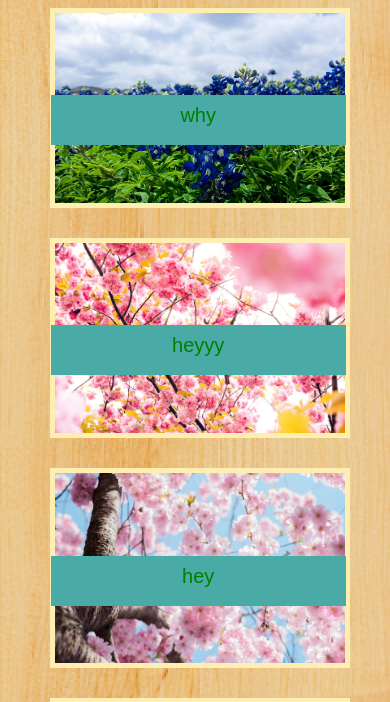
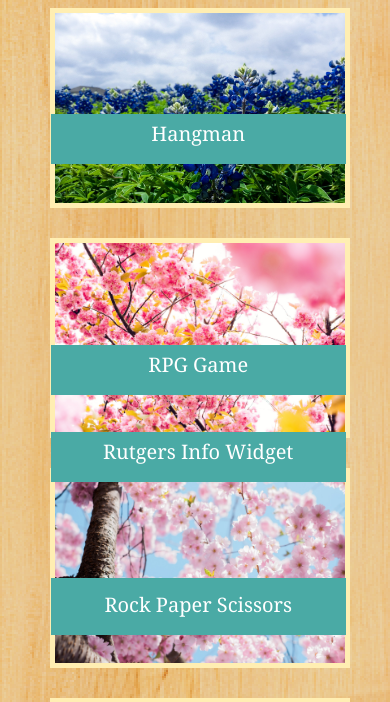
Before and after one commit to danime22/Responsive-Portfolio, a plain HTML site: page portfolio.html in a window 390 px wide. Shown: the part 322-1024 px from the top of the page. Drawn offline with Linux system fonts and the light colour scheme.

Commit message:
responsive

```diff
--- a/assets/css/style.css
+++ b/assets/css/style.css
@@ -200,43 +200,42 @@
 
 
 
-.pp, .pp2{
+.pp, .pp1{
    background-color:#4aaaa5;
-    color: green;
+    color:white;
     position: absolute;
     top: 417px;
-    /* text-align: center; */
-    /* padding: 10px; */
-    /* bottom: 0px; */
-    /* top: 210px; */
     width: 295px;
     height: 50px;
     margin-left: 0.7px;
     text-align: center;
+    font-family: Georgia, 'Times New Roman', Times, serif;
 
 
 }
 
-.ppp, .ppp3 {
+.ppp, .ppp1{
      background-color:#4aaaa5;
-    color: green;
+    color: white;
     position: absolute;
     top: 647px;
     width: 295px;
     height: 50px;
     margin-left: 0.7px;
     text-align: center;
+    font-family: Georgia, 'Times New Roman', Times, serif;
 }
 
-.pppp, .pppp4 {
+.pppp, .pppp1 {
      background-color:#4aaaa5;
-    color: green;
+    color: white;
     position: absolute;
     top: 878px;
     width: 295px;
     height: 50px;
     margin-left: 0.7px;
     text-align: center;
+    font-family: Georgia, 'Times New Roman', Times, serif;
 }
 
 .content{
@@ -244,7 +243,13 @@
  height: 200px;
  border: 5px solid #FFEEB2;
  margin: 15px 0px;
+ transition: all 1s;
+ /* position: relative; */
 
+}
+
+.content:hover {
+    transform: scale(2);
 }
 .column {
   float: left;
@@ -253,6 +258,9 @@
   margin:15px 30px;
   height: 200px;
   width:260px;
+  /* overflow: auto; */
+  /* position: relative; */
+
 
 
 
@@ -298,58 +306,29 @@
        width: 100%;
    }
 
- }
-
- @media only screen and (min-width:980px) {
-     .pp2{
-   /* background-color:#4aaaa5;
-    color: green;
-    position: absolute; */
-    top: 900px }
-
-    /* width: 295px;
-    height: 50px;
-    margin-left: 0.7px;
-    text-align: center; */
+}
 
 
+@media screen and (max-width:640px) {
+    .pp1 {
+    top: 667px;
+}
+.pp {
+    top:436px;
 }
 
-@media only screen and (min-width:640px) {
-     .pp2{
-   /* background-color:#4aaaa5;
-    color: green;
-    position: absolute; */
-    top: 2000px }
-
-    /* width: 295px;
-    height: 50px;
-    margin-left: 0.7px;
-    text-align: center; */
-
-
+.ppp {
+    top: 900px;
+}
+.ppp1{
+    top: 89.3%;
 }
 
-.ppp3 {
-     background-color:#4aaaa5;
-    color: green;
-    position: absolute;
-    top: 647px;
-    width: 295px;
-    height: 50px;
-    margin-left: 0.7px;
-    text-align: center;
+.pppp {
+    top:107.5%;
 }
 
-.pppp4 {
-     background-color:#4aaaa5;
-    color: green;
-    position: absolute;
-    top: 878px;
-    width: 295px;
-    height: 50px;
-    margin-left: 0.7px;
-    text-align: center;
+.pppp1{
+    top:125.6%;
 }
-
- }
+}
--- a/portfolio.html
+++ b/portfolio.html
@@ -44,21 +44,21 @@
                 <div class="row">
                     <div class="column">
                         <img class="content" src="assets/images/photo-1428856472086-8674d9cbd6bc.jpeg" alt="flower">
-                        <p class="pp">hello</p>
+                        <p class="pp">Hangman</p>
                     </div>
                     <div class="column">
                         <img class="content" src="assets/images/photo-1432634372475-07b399e372ee.jpeg" alt="flower">
-                        <p class="pp">why</p>
+                        <p class="pp1">RPG Game</p>
                     </div>
                 </div>
                 <div class="row">
                     <div class="column">
                         <img class="content" src="assets/images/photo-1462275646964-a0e3386b89fa.jpeg" alt="flower">
-                        <p class="ppp">hayyy</p>
+                        <p class="ppp">Trivia Game</p>
                     </div>
                     <div class="column">
                         <img class="content" src="assets/images/photo-1458929526027-052f5d6a3c5e.jpeg" alt="flower">
-                        <p class="ppp">heyyy</p>
+                        <p class="ppp1">Rutgers Info Widget</p>
                     </div>
 
                 </div>
@@ -66,11 +66,11 @@
                 <div class="row">
                     <div class="column">
                         <img class="content" src="assets/images/photo-1462741199256-f1821d9122fa.jpeg" alt="flower">
-                        <p class="pppp">hey</p>
+                        <p class="pppp">Rock Paper Scissors</p>
                     </div>
                     <div class="column">
                         <img class="content" src="assets/images/photo-1465146344425-f00d5f5c8f07.jpeg" alt="flower">
-                        <p class="pppp">hey</p>
+                        <p class="pppp1">Game</p>
                     </div>
 
                 </div>
```
